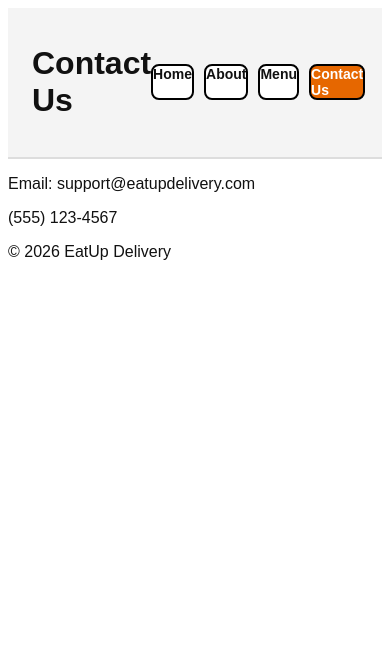
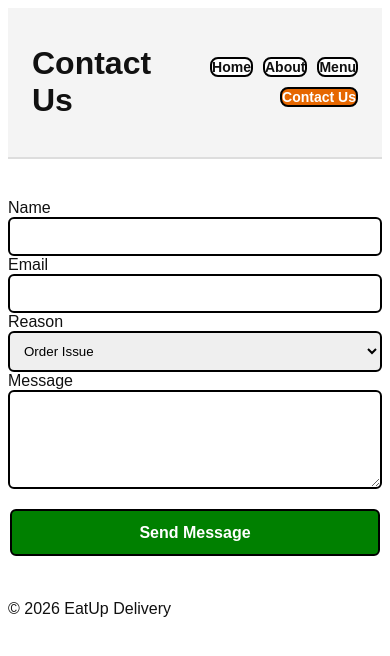
Before and after one commit to IsaiahR26/CMPS-262, a plain HTML site: page Module_2/Assign2/contact.html in a window 390 px wide. Drawn offline with Linux system fonts and the light colour scheme.

Commit message:
added a form for the contact us page and created a basic responsiveness for mobile devices. also added more css

```diff
--- a/Module_2/Assign2/contact.html
+++ b/Module_2/Assign2/contact.html
@@ -17,9 +17,37 @@
         </nav>
     </header>
 
+    <!-- form for contact page -->
+
      <main class="contact-main">
+        <form class="contact-form">
+            <label for="name">Name</label>
+            <input id="name" name="name" type="text" required>
+
+            <label for="email">Email</label>
+            <input id="email" name="email" type="email" required>
+
+            <label for="topic">Reason</label>
+            <select id="topic" name="topic">
+                <option>Order Issue</option>
+                <option>General Question</option>
+                <option>Feedback</option>
+            </select>
+
+            <label for="message">Message</label>
+            <textarea id="message" name="message" rows="5" required></textarea>
+
+            <button class="btn" type="submit">Send Message</button>
+        </form>
+
+
+
+
+
+
+        <!--
         <p>Email: support@eatupdelivery.com</p>
-        <p>(555) 123-4567</p>
+        <p>(555) 123-4567</p>         -->
     </main>
 
     <footer>
--- a/Module_2/Assign2/styles.css
+++ b/Module_2/Assign2/styles.css
@@ -124,3 +124,35 @@ body {
 
     background: #f4f4f4;
 }
+
+
+/* css styling for contact form */
+
+.contact-form {
+    max-width: 500px;
+    margin: 40px auto;
+    display: grid;
+    gap: 10p;
+}
+
+.contact-form input,
+.contact-form select,
+.contact-form textarea {
+    padding: 10px;
+    border: 2px solid #000;
+    border-radius: 6px;
+}
+
+/* basic media responsive for mobile devices */
+
+@media (max-width: 600px) {
+    .nav-tabs {
+        width: 100%;
+        justify-content: flex-end;
+        flex-wrap: wrap;
+    }
+
+    .hero {
+        padding: 40px 16px;
+    }
+}
```
